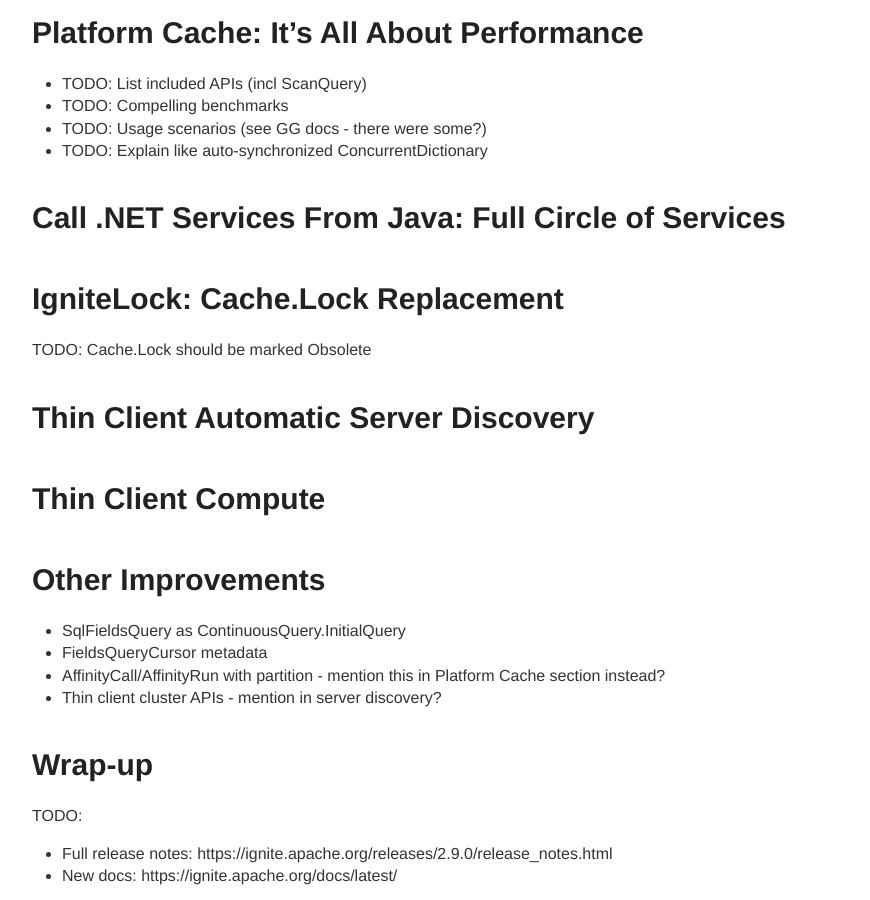
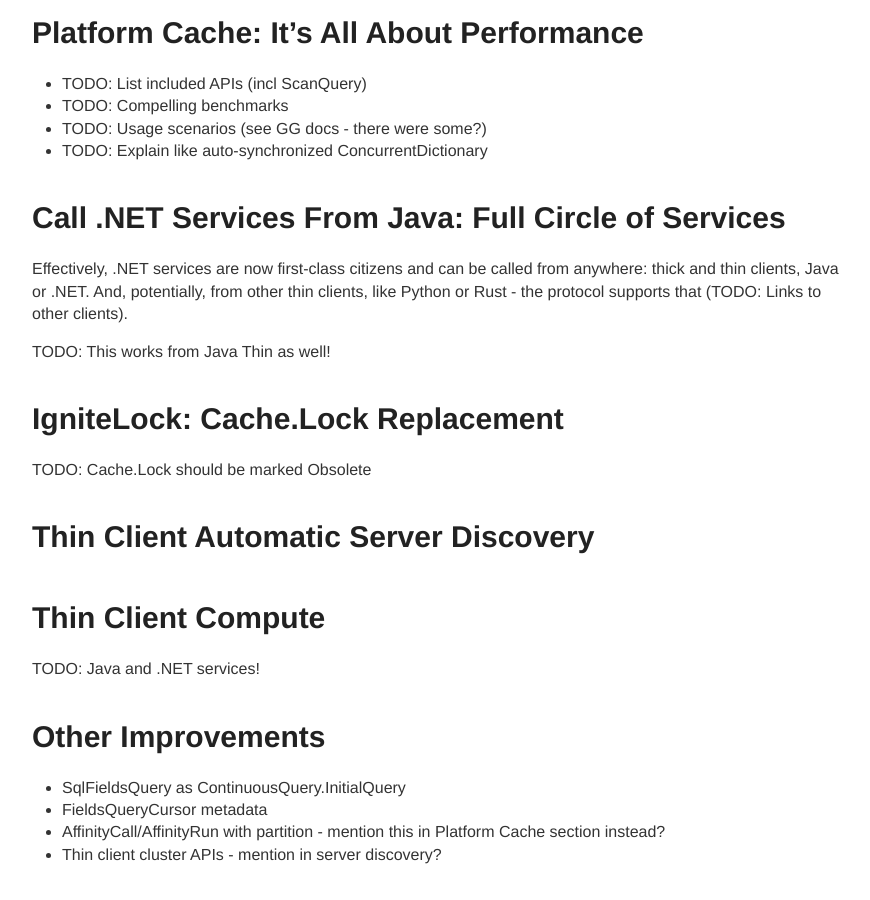
Before and after one commit to ptupitsyn/ptupitsyn.github.io, a Jekyll site: the page built from _posts/2020-10-26-Whats-New-In-Ignite-Net-2.9.md, in a window 1280 px wide and 900 px high, scrolled down 295 px. Shown: the whole window, without its empty margins (203-1073 px from the left). Built offline with Jekyll 4.4.1, drawn with Linux system fonts in a browser that asks for light colours; comment, search, counter and statistics services are not loaded.

Commit message:
TODOs listed

```diff
--- a/_posts/2020-10-26-Whats-New-In-Ignite-Net-2.9.md
+++ b/_posts/2020-10-26-Whats-New-In-Ignite-Net-2.9.md
@@ -17,6 +17,10 @@
 
 # Call .NET Services From Java: Full Circle of Services
 
+Effectively, .NET services are now first-class citizens and can be called from anywhere: thick and thin clients, Java or .NET.
+And, potentially, from other thin clients, like Python or Rust - the protocol supports that (TODO: Links to other clients).
+
+TODO: This works from Java Thin as well!
 
 
 
@@ -29,6 +33,7 @@
 
 # Thin Client Compute
 
+TODO: Java and .NET services!
 
 # Other Improvements
 
```
